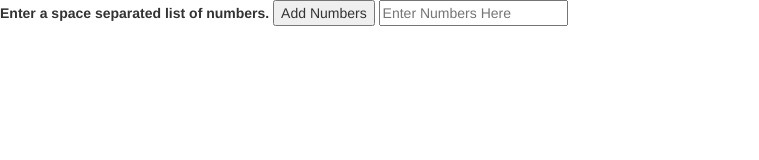
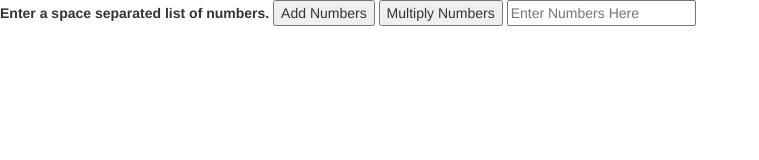
Before and after one commit to shwetachari/simple-calculator, a plain HTML site: page index.html in a window 1280 px wide. Shown: the whole page, without its empty margins (0-759 px from the left). Drawn offline with nearby package versions, Linux system fonts and the light colour scheme.

Commit message:
added multiplication button

```diff
--- a/index.html
+++ b/index.html
@@ -14,6 +14,7 @@
 <body>
 	<label for="numberInput">Enter a space separated list of numbers.</label>
 	<button id="add">Add Numbers</button>
+	<button id="multiply">Multiply Numbers</button>
 	<input type="text" id="numberInput" placeholder="Enter Numbers Here"/>
 	<div id="result"></div>
 
```
